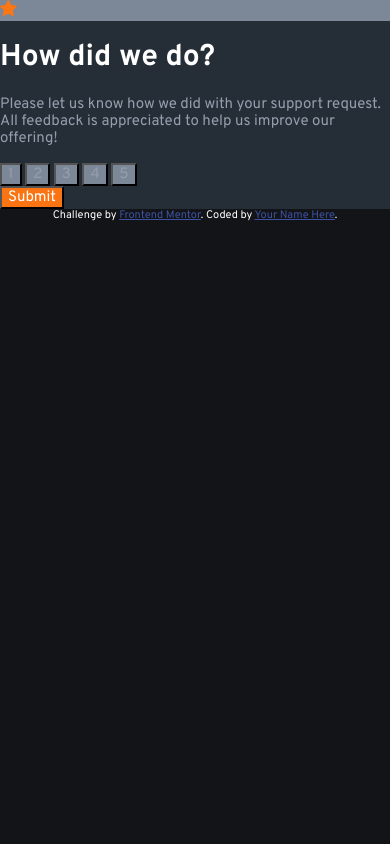
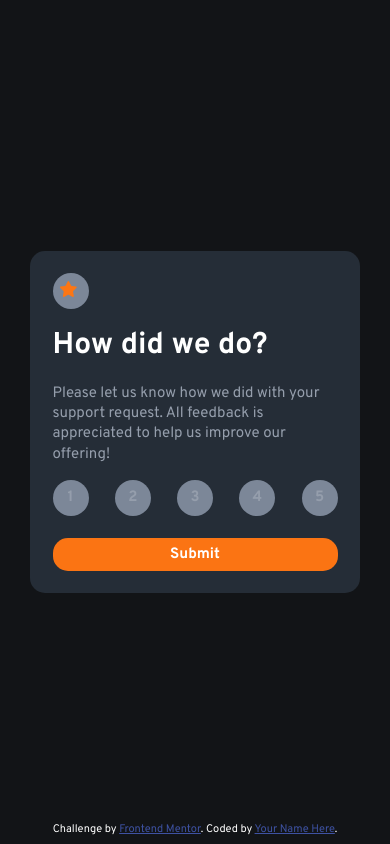
Before and after one commit to cmdarcy/9-12-interactiveRating, a plain HTML site: page index.html in a window 390 px wide. Drawn offline with Linux system fonts and the light colour scheme.

Commit message:
finalize styling mobile, desktop

```diff
--- a/index.html
+++ b/index.html
@@ -13,7 +13,7 @@
 </head>
 
 <body>
-  <section class="howdid-container">
+  <section class="howdid-container content">
     <div class="img-container">
       <img src="./images/icon-star.svg" alt="">
     </div>
@@ -30,11 +30,10 @@
     <button type="submit">Submit</button>
   </section>
 
-  <section class="thankyou-container" hidden>
+  <section class="thankyou-container content" hidden>
+    <img src="./images/illustration-thank-you.svg" alt="">
     <p class="selection-result">You selected <!-- Add rating here --> out of 5</p>
-
     <h2>Thank you!</h2>
-
     <p>We appreciate you taking the time to give a rating. If you ever need more support,
       don’t hesitate to get in touch!</p>
   </section>
--- a/styles.css
+++ b/styles.css
@@ -1,4 +1,7 @@
 /* Universal */
+* {
+    box-sizing: border-box;
+}
 
 :root {
 /* Primary */
@@ -10,6 +13,8 @@
 --MediumGrey: hsl(216, 12%, 54%);
 --DarkBlue: hsl(213, 19%, 18%);
 --VeryDarkBlue: hsl(216, 12%, 8%);
+
+--circleSize: 2.25rem;
 }
 
 body {
@@ -17,6 +22,9 @@ body {
     color: var(--White);
     font-size: 15px;
     font-family: 'Overpass', sans-serif;
+    display: grid;
+    place-items: center;
+    height: 100vh;
 }
 
 section {
@@ -24,31 +32,107 @@ section {
 }
 
 p {
-    color:var(--LightGrey)
+    color:var(--LightGrey);
+    line-height: 1.35;
+}
+
+button {
+    cursor: pointer;
+}
+
+/* Utility */
+.content {
+    margin: 2em;
+    padding: 1.5em;
+    border-radius: 15px;
 }
 
 /* Howdid-Container */
 .img-container {
     background-color: var(--MediumGrey);
+    width: var(--circleSize);
+    height: var(--circleSize);
+    padding: .5em;
+    border-radius: 50%;
 }
+
+.button-row-container {
+    display: flex;
+    justify-content: space-between;
+}
+
 .button-row-container button {
     background-color: var(--MediumGrey);
-    color: var(--LightGrey)
+    color: var(--LightGrey);
+    width: var(--circleSize);
+    height: var(--circleSize);
+    padding: .5em;
+    border-radius: 50%;
+    border: none;
+    font-weight: 700;
 }
+
+
+.button-row-container button:focus {
+    background-color: var(--LightGrey);
+    color: var(--White);
+}
+
+.button-row-container button:hover {
+    background-color: var(--Orange);
+    color:var(--White);
+}
+
 
 button[type='submit'] {
     background-color: var(--Orange);
-    color: var(--White)
+    color: var(--White);
+    width: 100%;
+    margin-top: 1.5em;
+    padding: .5em;
+    border: none;
+    border-radius: 15px;
+    font-weight: 700;
 }
 
+button[type='submit']:hover {
+    background-color: var(--White);
+    color:var(--Orange);
+}
+
+button[type='submit']:active {
+    transform: translateY(5%);
+}
+
+
 /* Thankyou-Container */
+.thankyou-container {
+    text-align: center;
+}
+
 .thankyou-container .selection-result {
     color: var(--Orange);
+    background-color: var(--MediumGrey);
+    width: fit-content;
+    margin-right: auto;
+    margin-left: auto;
+    padding: .5em;
+    border-radius: 15px;
 }
 
 
 
 
 /* Footer */
+footer {
+    position: absolute;
+    bottom: 1%;
+}
 .attribution { font-size: 11px; text-align: center; }
 .attribution a { color: hsl(228, 45%, 44%); }
+
+@media screen and (min-width: 850px) {
+    section {
+        max-width: 25%;
+    }
+}
```
